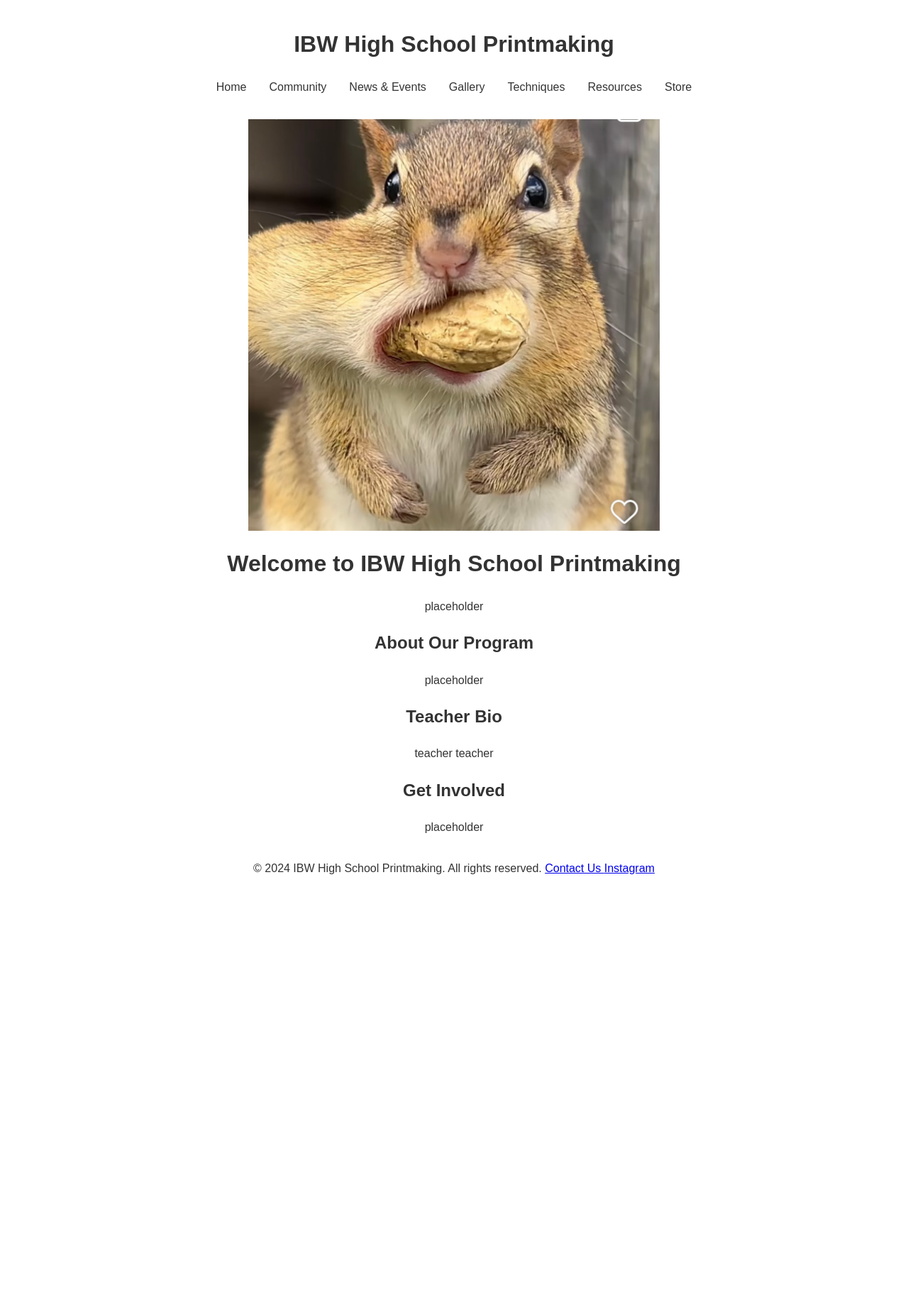
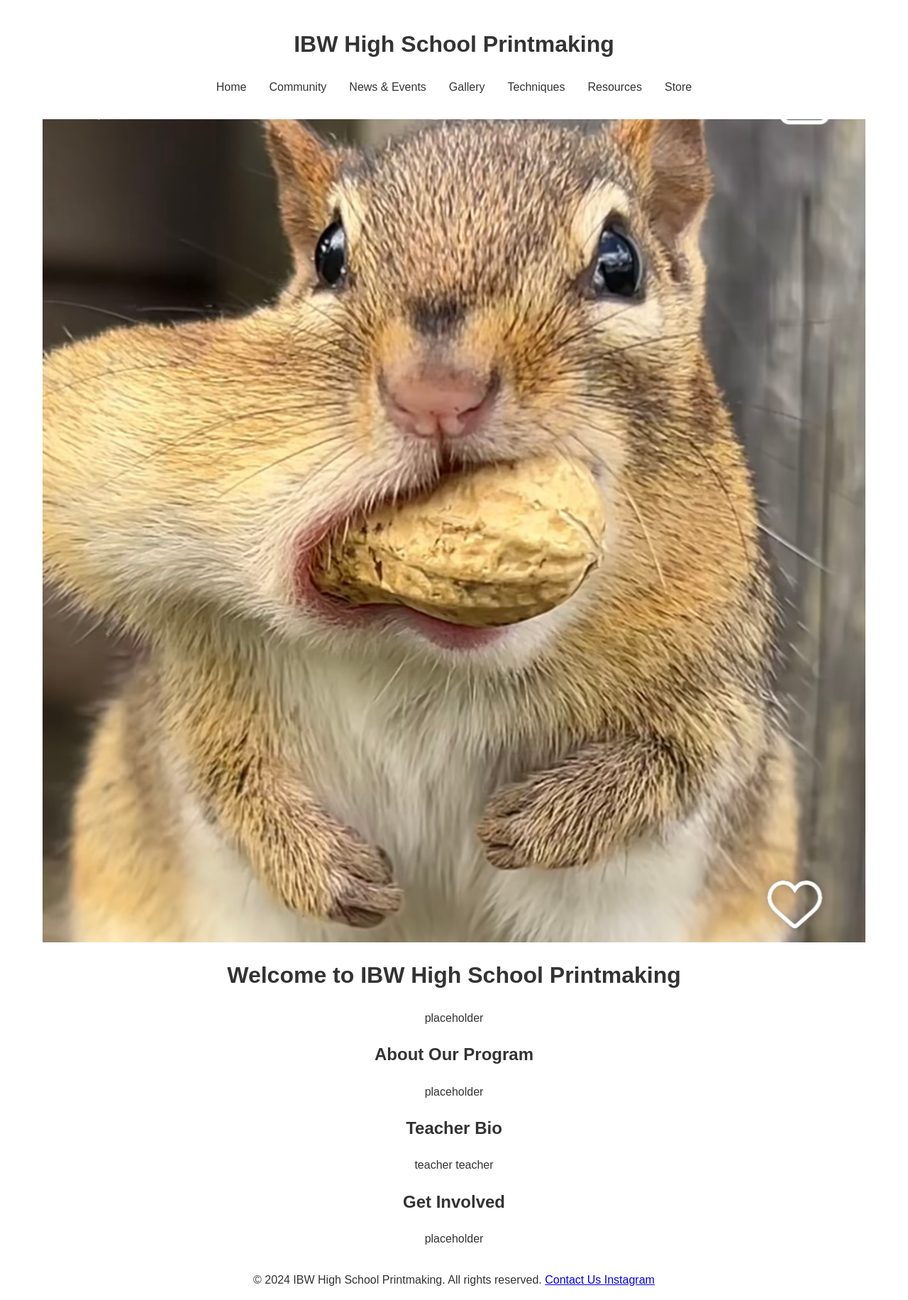
Before and after one commit to IBWPrintmaking/IBWPrintmaking.github.io, a Jekyll site: the page built from index.html, in a window 1280 px wide. Shown: the whole page at 71% size. Built offline with Jekyll 4.4.1, drawn with Linux system fonts in a browser that asks for light colours; before the commit the page ends 1252 px from its top, so only the background shows below that.

Commit message:
img size test

```diff
--- a/index.html
+++ b/index.html
@@ -12,7 +12,7 @@ title: Home
 
     <!----<img src="assets/designs/IMG_5797.JPG" alt="alternatetext" style="width:1000px;height:800px;" class="center">-->
 
-    <img src="assets/designs/IMG_5797.JPG" alt="alternatetext" style="max-width:100%; max-height:100%;" class="center">
+    <img src="assets/designs/IMG_5797.JPG" alt="alternatetext" style="width:100%; max-height:100%;" class="center">
 
     <div class="bodytext">
       <h1>Welcome to IBW High School Printmaking</h1>
```
